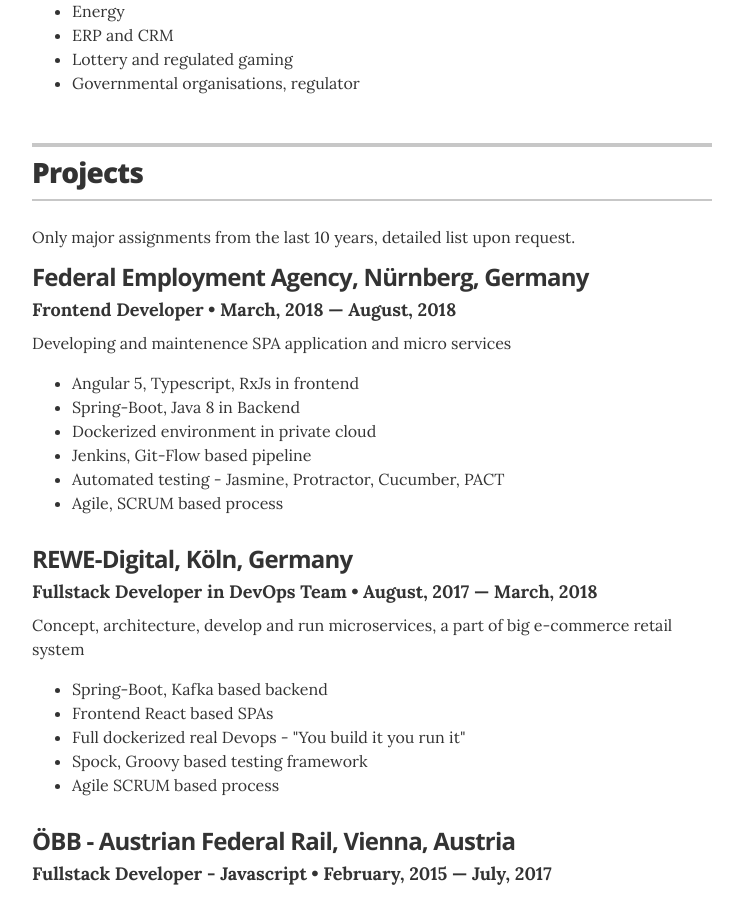
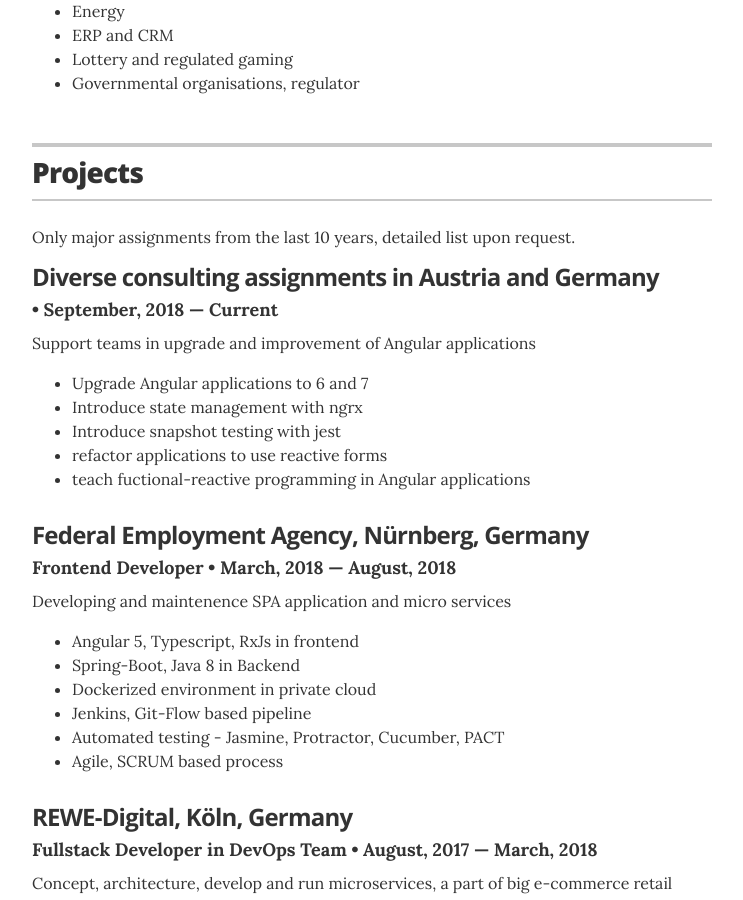
Before and after one commit to jdobosz/jdobosz.github.io, a Jekyll site: the page built from index.html, in a window 1280 px wide and 900 px high, scrolled down 1421 px. Shown: the whole window, without its empty margins (268-1011 px from the left). Built offline with Jekyll 4.4.1, drawn with Linux system fonts in a browser that asks for light colours.

Commit message:
add ng consulting

```diff
--- a/_data/experience.yml
+++ b/_data/experience.yml
@@ -1,5 +1,15 @@
 # Jobs
-# Rewe
+# diverse
+- company: Diverse consulting assignments in Austria and Germany
+  duration: September, 2018 &mdash; Current
+  summary: Support teams in upgrade and improvement of Angular applications
+  skills:
+    - item: Upgrade Angular applications to 6 and 7
+    - item: Introduce state management with ngrx
+    - item: Introduce snapshot testing with jest
+    - item: refactor applications to use reactive forms
+    - item: teach fuctional-reactive programming in Angular applications
+# BA
 - company: Federal Employment Agency, Nürnberg, Germany
   position: Frontend Developer
   duration: March, 2018 &mdash; August, 2018
```
